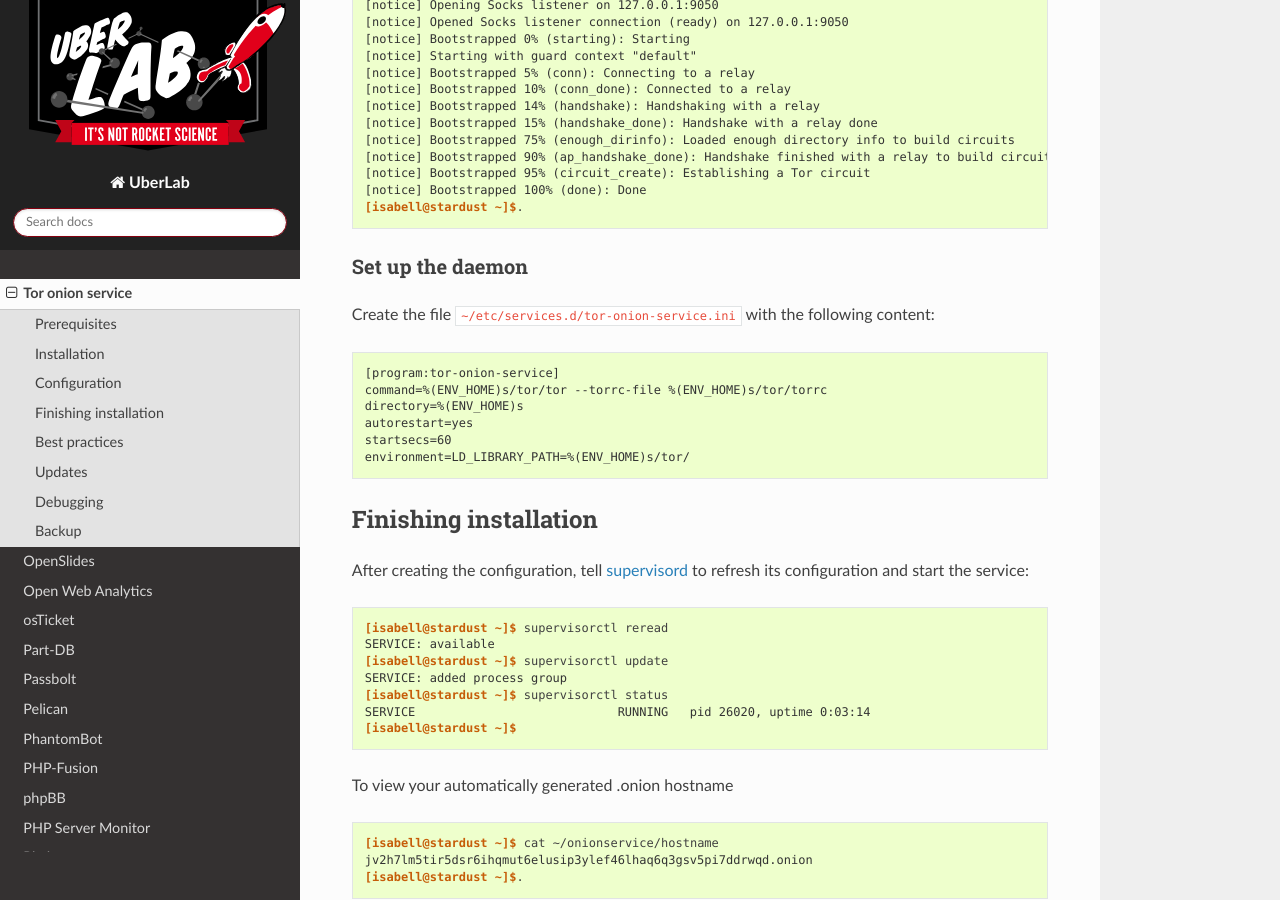
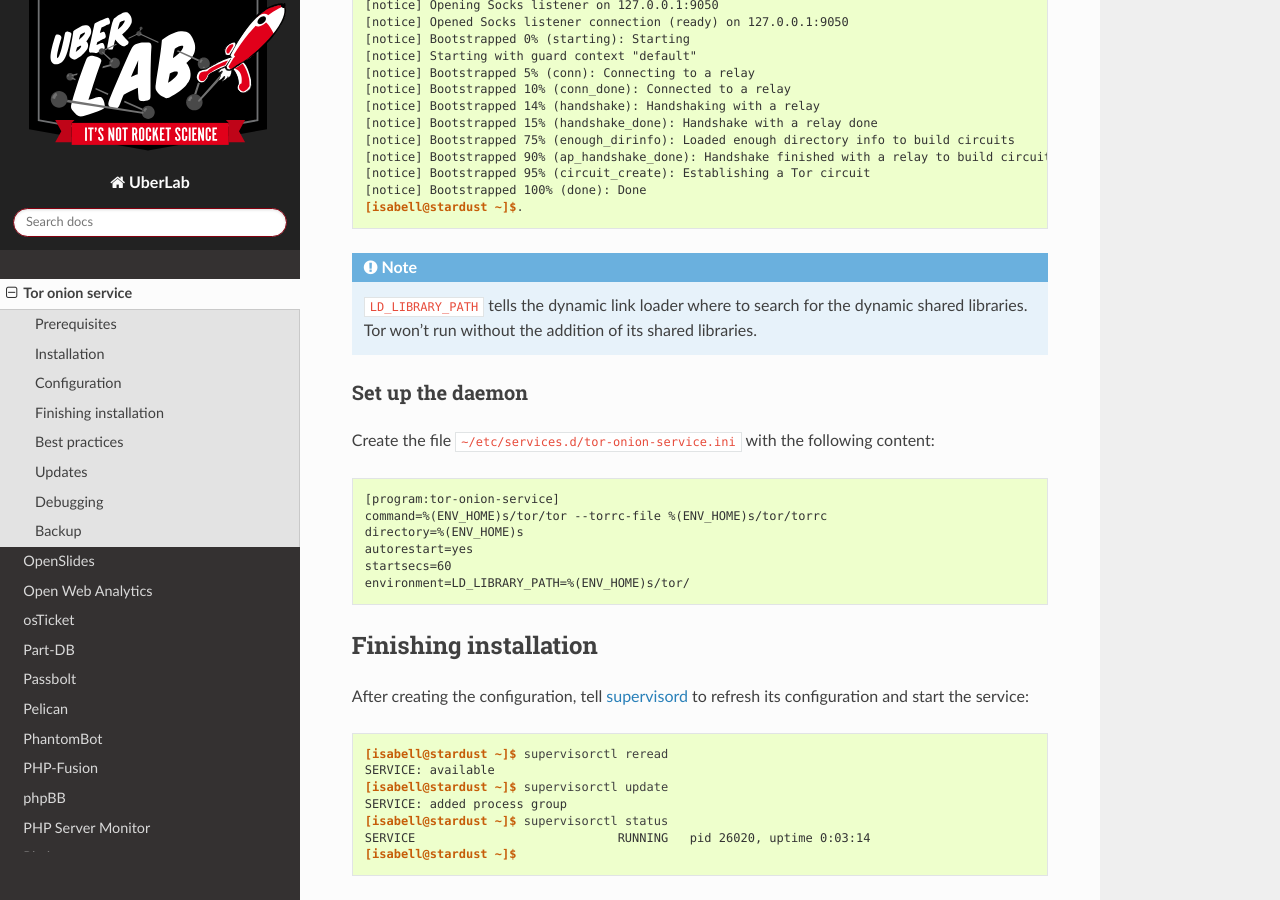
Before and after one commit to Uberspace/lab, a Sphinx documentation site: the page built from source/guide_onionservice.rst, in a window 1280 px wide and 900 px high, scrolled down 1904 px. Built offline with Sphinx 7.4.7 and the Read the Docs theme 2.0.0, drawn with Linux system fonts in a browser that asks for light colours.

Commit message:
add explanation for LD_LIBRARY_PATH

```diff
--- a/source/guide_onionservice.rst
+++ b/source/guide_onionservice.rst
@@ -42,7 +42,7 @@ Go to the tor download_ page and copy the download link for the latest stable ve
 ::
  [isabell@stardust ~]$ curl --proto '=https' --tlsv1.2 -sSf https://archive.torproject.org/tor-package-archive/torbrowser/13.0.8/tor-expert-bundle-linux-x86_64-13.0.8.tar.gz -o tor.tar.gz
  [isabell@stardust ~]$ tar xvzf tor.tar.gz
- [isabell@stardust ~]$.
+ [isabell@stardust ~]$
 
 .. _download: https://www.torproject.org/download/tor/
 
@@ -52,8 +52,6 @@ Verify the signature (optional)
 To verify the integrity and authenticity of the download check the signatures as described in the docs_.
 
 .. _docs: https://support.torproject.org/little-t-tor/verify-little-t-tor/
-
-
 
 
 Configuration
@@ -91,6 +89,7 @@ Optionally you can test if everything works by starting the tor daemon directly
  [notice] Bootstrapped 100% (done): Done
  [isabell@stardust ~]$.
 
+.. note:: ``LD_LIBRARY_PATH`` tells the dynamic link loader where to search for the dynamic shared libraries. Tor won't run without the addition of its shared libraries.
 
 Set up the daemon
 -----------------
```
